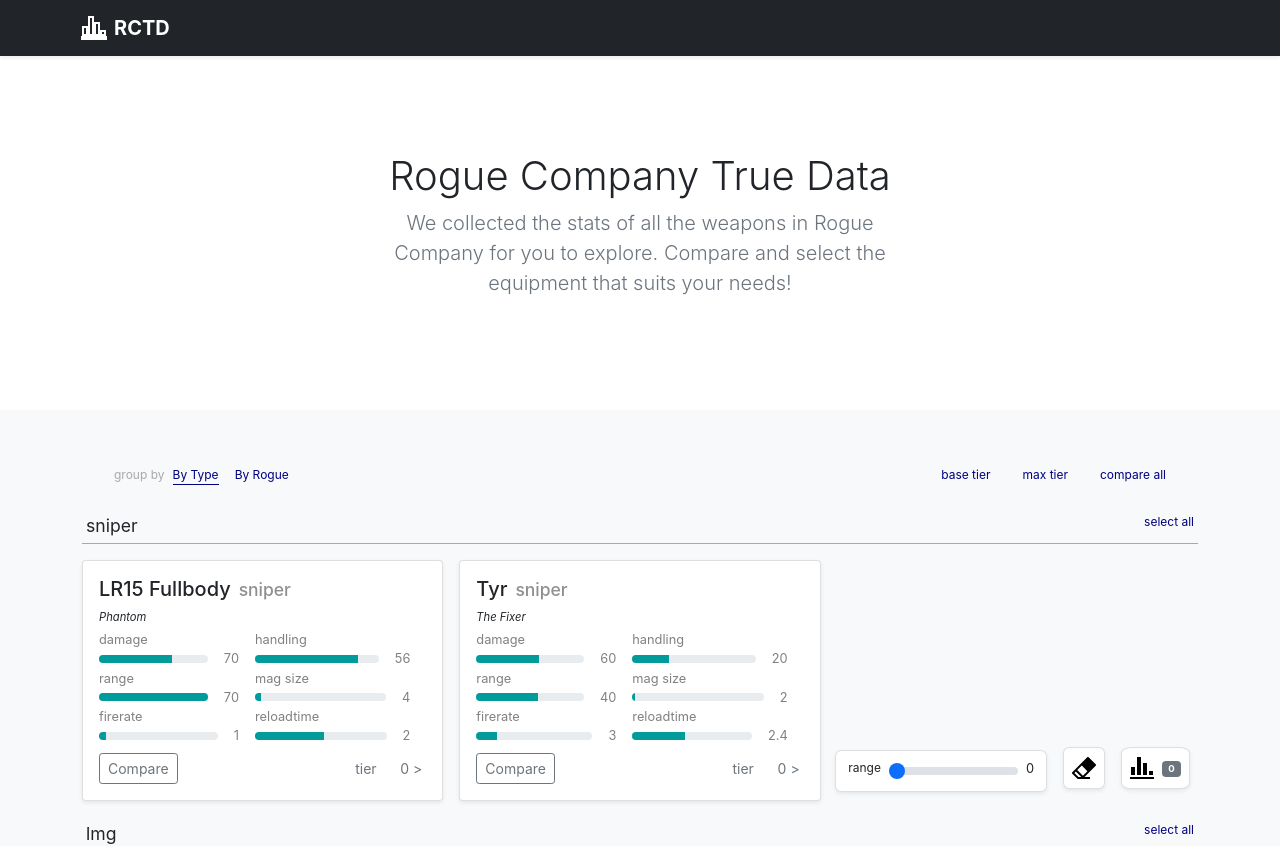
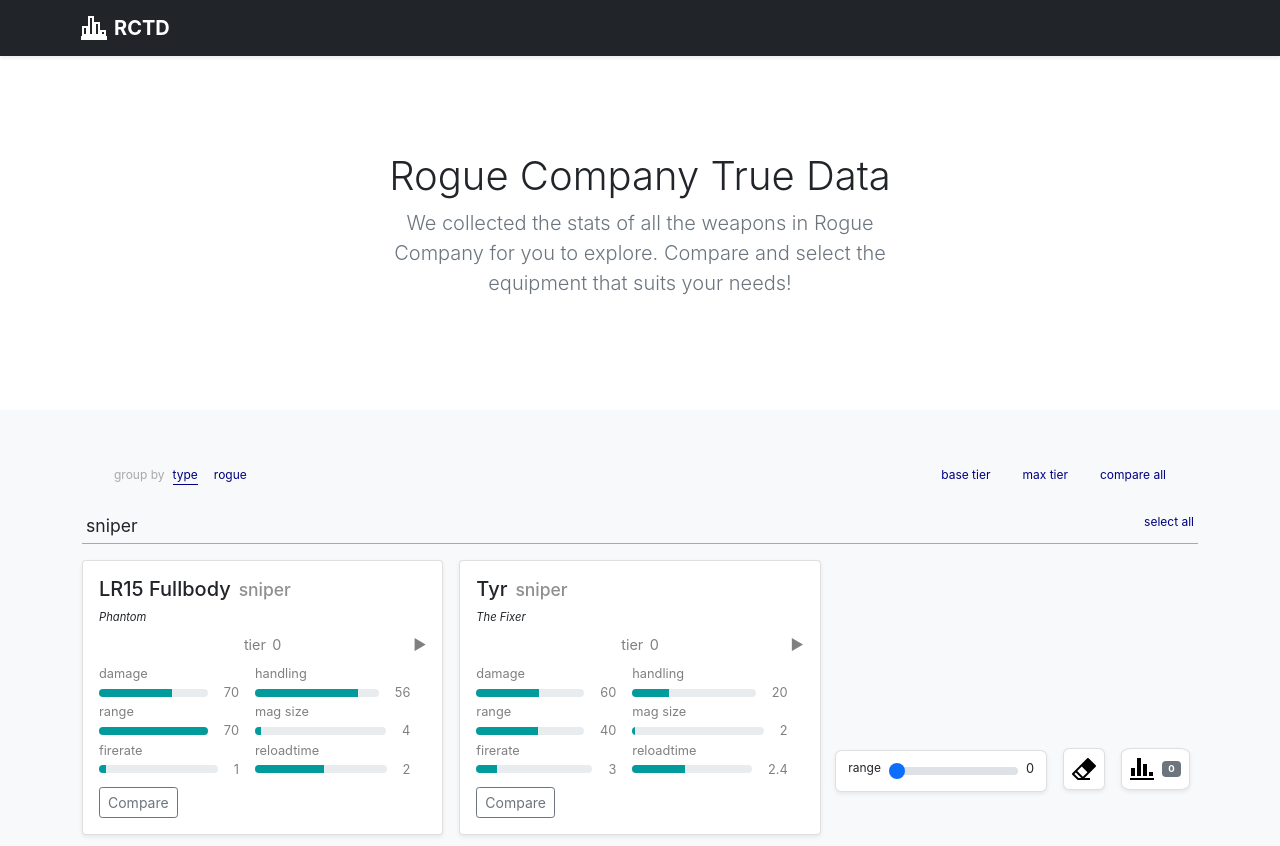
Before and after one commit to timum-viw/rctd, a React (Create React App) app: page / in a window 1280 px wide. Shown: the top 846 px of the page. Built offline with nearby package versions, Linux system fonts and the light colour scheme.

Commit message:
fix transition animation for weeapon stats

```diff
--- a/src/App.js
+++ b/src/App.js
@@ -1,12 +1,13 @@
 import './App.css'
 import { useState, useRef } from 'react'
-import Weapon from './weapon'
+import Grouping from './grouping'
 import data from './data'
 import 'd3-transition'
 import Graphs from './graphs/graphs'
 import colors from './colors'
 
 const initData = data => data.map( (w, i) => ({ ...w, color: colors(i) }))
+
 function App() {
   const [ weapons, setWeapons ] = useState(initData(data))
   const [ grouping, setGrouping ] = useState('type')
@@ -20,30 +21,12 @@
   const changeTier = (tier, weapon) => {
     setWeapons( weapons.map( w => w === weapon ? { ...w, tier } : w ))
   }
-
+  const deselectGroup = g => toGroups => setWeapons( weapons.map( w => ({...w, active: w.active && !toGroups(w).includes(g) })))
+  const selectGroup = g => toGroups => setWeapons( weapons.map( w => ({...w, active: w.active || toGroups(w).includes(g) })))
   const clearSelection = () => setWeapons( weapons.map( w => ({ ...w, active: false })))
   const selectAll = () => setWeapons( weapons.map( w => ({ ...w, active: true })))
   const maxTier = () => setWeapons( weapons.map( w => ({ ...w, tier: w.stats.length - 1 })))
   const baseTier = () => setWeapons( weapons.map( w => ({ ...w, tier: 0 })))
-
-  const Grouping = ({ toGroups }) => <div className="row">
-    {weapons
-      .reduce( (acc, curr) => toGroups(curr).filter( g => !acc.includes(g) ).concat(acc), [] )
-      .map( g => <div key={g} className="col-12">
-        <div className="p-1 my-3 d-flex" style={{ borderBottom: '1px solid darkgray'}}>
-          <div style={{fontSize: '1.1rem'}} className="flex-grow-1">{g}</div>
-          { weapons.some( w => w.active && toGroups(w).includes(g)) ?
-            <div style={{color: 'navy', fontSize: '.75rem', cursor: 'pointer'}} onClick={() => setWeapons( weapons.map( w => ({...w, active: w.active && !toGroups(w).includes(g) })))}>select none</div> :
-            <div style={{color: 'navy', fontSize: '.75rem', cursor: 'pointer'}} onClick={() => setWeapons( weapons.map( w => ({...w, active: w.active || toGroups(w).includes(g) })))}>select all</div>
-          }
-        </div>
-        <div className="row row-cols-1 row-cols-sm-2 row-cols-lg-3 g-3">
-          {weapons
-            .filter( w => toGroups(w).includes(g) )
-            .map( w => <Weapon key={w.name} onCompare={() => toggleCompare(w)} changeTier={changeTier} data={w} range={range} />)}
-        </div>
-      </div>)}
-  </div>
 
   return (
     <div className="App">
@@ -74,8 +57,8 @@
               <div className="col-6">
                 <div className="px-3 my-2" style={{color: 'navy', fontSize: '.75rem', cursor: 'pointer'}}>
                   <span className="ms-3 d-inline-block" style={{ color: 'darkgray'}}>group by</span>
-                  <span className="mx-2 d-inline-block" style={{borderBottom: grouping === 'type' ? '1px solid navy' : 'none'}} onClick={() => setGrouping('type')}>By Type</span>
-                  <span className="mx-2 d-inline-block" style={{borderBottom: grouping === 'rogue' ? '1px solid navy' : 'none'}} onClick={() => setGrouping('rogue')}>By Rogue</span>
+                  <span className="mx-2 d-inline-block" style={{borderBottom: grouping === 'type' ? '1px solid navy' : 'none'}} onClick={() => setGrouping('type')}>type</span>
+                  <span className="mx-2 d-inline-block" style={{borderBottom: grouping === 'rogue' ? '1px solid navy' : 'none'}} onClick={() => setGrouping('rogue')}>rogue</span>
                 </div>
               </div>
               <div className="col-6 text-end">
@@ -87,8 +70,8 @@
               </div>
             </div>
             { grouping === 'type' ?
-              <Grouping toGroups={w => [w.type]} /> :
-              <Grouping toGroups={w => w.rogues} />
+              <Grouping toGroups={w => [w.type]} weapons={weapons} selectGroup={selectGroup} deselectGroup={deselectGroup} toggleCompare={toggleCompare} changeTier={changeTier} range={range} /> :
+              <Grouping toGroups={w => w.rogues} weapons={weapons} selectGroup={selectGroup} deselectGroup={deselectGroup} toggleCompare={toggleCompare} changeTier={changeTier} range={range} />
             }
             <div className="text-end" style={{position: 'sticky', bottom: 0, top: 0, zIndex: 2, fontSize: '.8rem'}}>
               <span className="d-inline-block p-2 m-2 card shadow-sm" style={{ borderRadius: '.4rem' }}>
--- /dev/null
+++ b/src/grouping.js
@@ -0,0 +1,22 @@
+import Weapon from './weapon'
+
+const Grouping = ({ toGroups, weapons, deselectGroup, selectGroup, toggleCompare, changeTier, range }) => <div className="row">
+    {weapons
+      .reduce( (acc, curr) => toGroups(curr).filter( g => !acc.includes(g) ).concat(acc), [] )
+      .map( g => <div key={g} className="col-12">
+        <div className="p-1 my-3 d-flex" style={{ borderBottom: '1px solid darkgray'}}>
+          <div style={{fontSize: '1.1rem'}} className="flex-grow-1">{g}</div>
+          { weapons.some( w => w.active && toGroups(w).includes(g)) ?
+            <div style={{color: 'navy', fontSize: '.75rem', cursor: 'pointer'}} onClick={deselectGroup}>select none</div> :
+            <div style={{color: 'navy', fontSize: '.75rem', cursor: 'pointer'}} onClick={selectGroup}>select all</div>
+          }
+        </div>
+        <div className="row row-cols-1 row-cols-sm-2 row-cols-lg-3 g-3">
+          {weapons
+            .filter( w => toGroups(w).includes(g) )
+            .map( w => <Weapon key={w.name} onCompare={() => toggleCompare(w)} changeTier={changeTier} data={w} range={range} />)}
+        </div>
+      </div>)}
+  </div>
+
+  export default Grouping
--- a/src/weapon.js
+++ b/src/weapon.js
@@ -39,6 +39,11 @@
                 <h5>{data.name}<small style={{color: '#44444499', marginLeft: '.5rem'}} >{data.type}</small></h5>
                 <div className="fst-italic mb-1" style={{ fontSize: '.7rem' }}>{data.rogues.join(', ')}</div>
             </div>
+            <div className="d-flex my-2" style={{fontSize: '.9rem', color: 'gray'}}>
+                <div style={{cursor: 'pointer', visibility: data.tier > 0 ? 'visible' : 'hidden' }} onClick={ () => changeTier(Math.max(data.tier - 1, 0), data) }>◀</div>
+                <div className="text-center flex-grow-1">tier<span style={{paddingLeft: '.4rem'}}>{data.tier}</span></div>
+                <div style={{cursor: 'pointer', visibility: data.tier < data.stats.length - 1 ? 'visible' : 'hidden' }} onClick={ () => changeTier(Math.min(data.tier + 1, data.stats.length - 1), data) }>▶</div>
+            </div>
             <div className="card-text" style={{color: 'grey', fontSize: '.8rem'}}>
                 <div className="d-flex">
                     <div className="flex-grow-1">
@@ -64,14 +69,8 @@
                         Compare
                     </button>
                 </div>
-                <small className="text-muted">
-                    <span style={{paddingRight: '.4rem'}}>tier</span>
-                    <span className="mx-1" style={{cursor: 'pointer', visibility: data.tier > 0 ? 'visible' : 'hidden' }} onClick={ () => changeTier(Math.max(data.tier - 1, 0), data) }>&lt;</span>
-                    <span>{data.tier}</span>
-                    <span className="mx-1" style={{cursor: 'pointer', visibility: data.tier < data.stats.length - 1 ? 'visible' : 'hidden' }} onClick={ () => changeTier(Math.min(data.tier + 1, data.stats.length - 1), data) }>&gt;</span>
-                </small>
-                </div>
             </div>
+        </div>
         </div>
     </div>
 }
```
Also changed, not shown: 1 other file (tests, documents, lock files or other folders).
